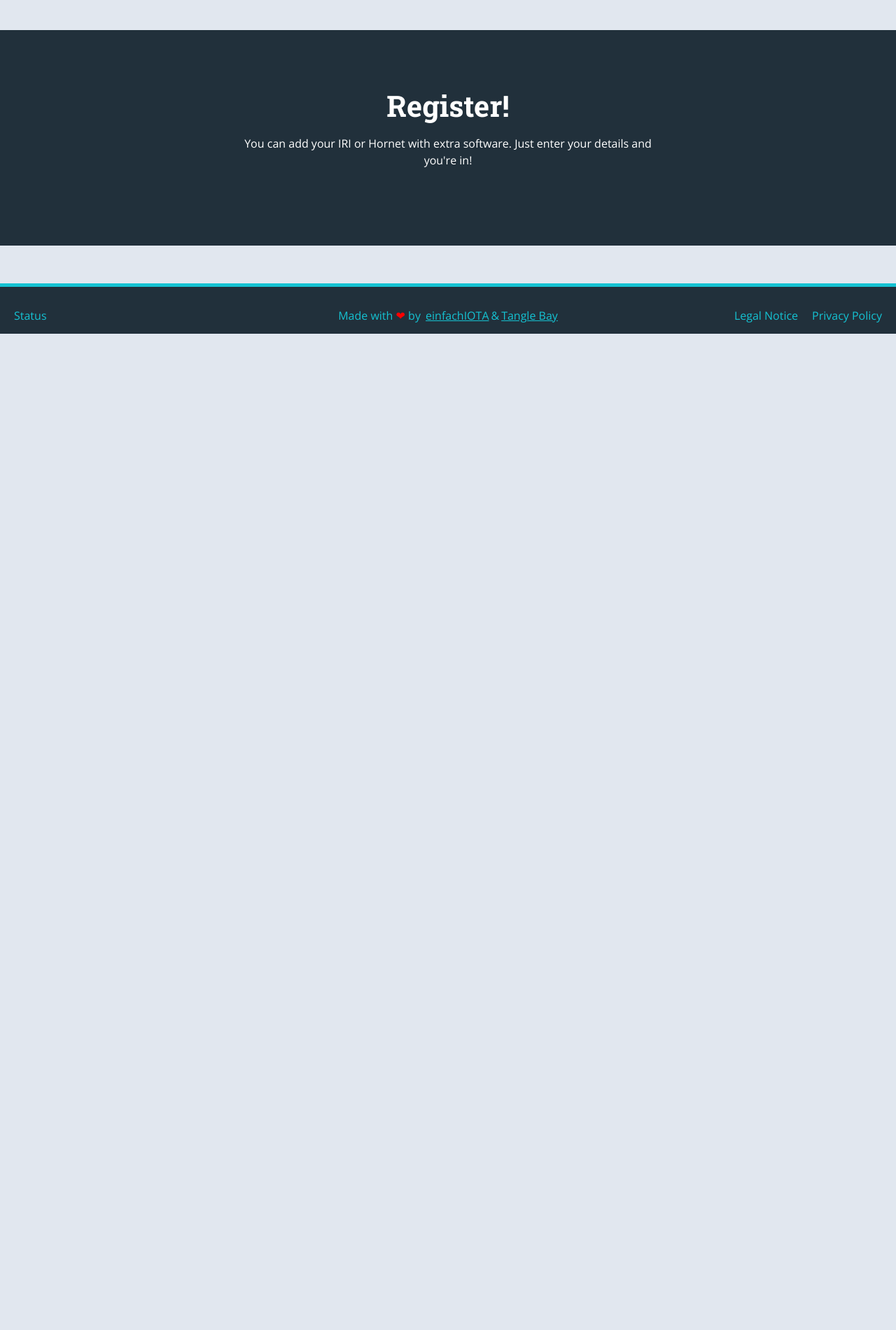
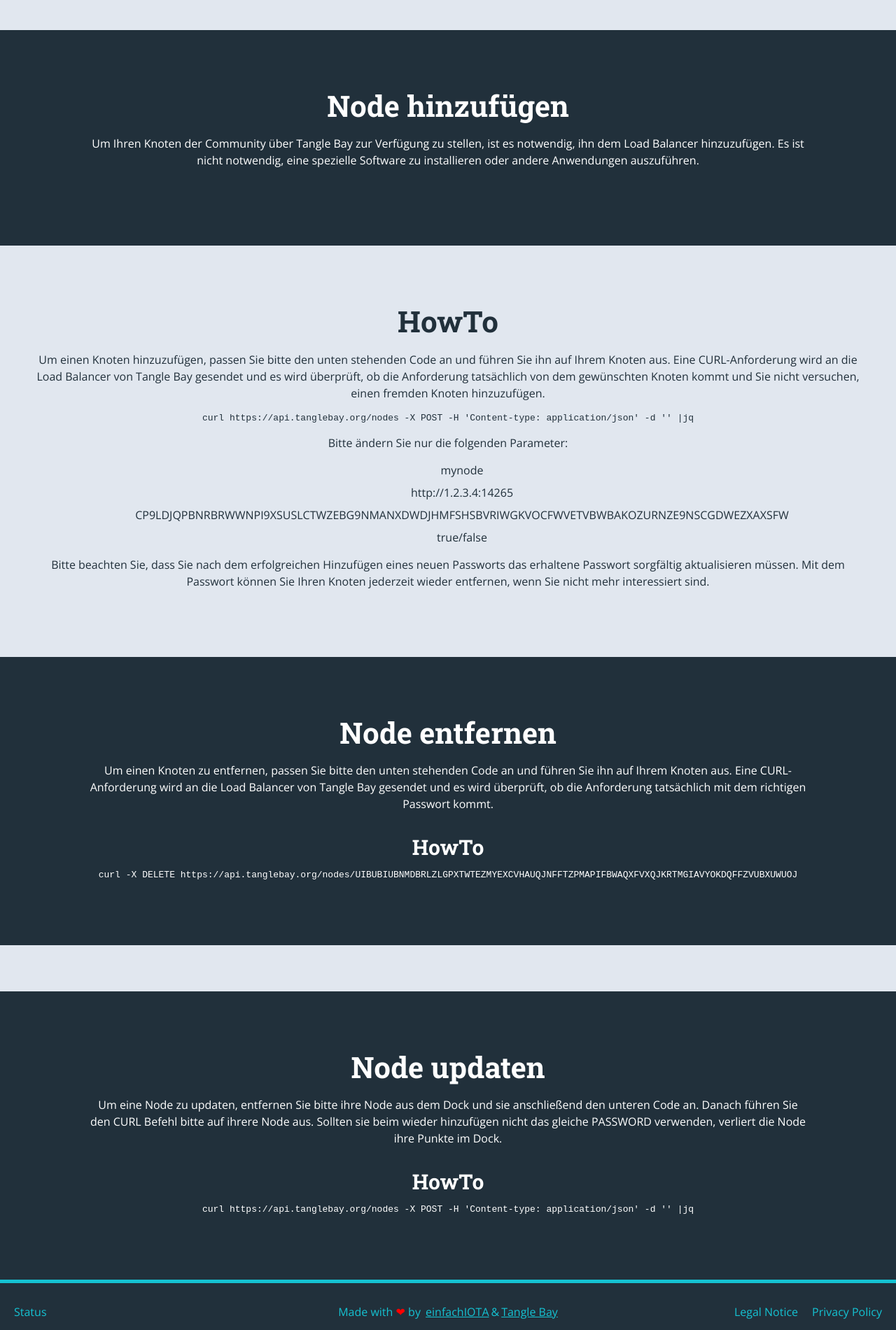
Before and after one commit to einfachiota/pool.einfachiota.de, a Vue app: page /register in a window 1280 px wide. Shown: the part 325-2226 px from the top of the page at 70% size. Before the commit the page ends 802 px from the top, so only its background shows below. Built offline with nearby package versions, Linux system fonts and the light colour scheme; what vue-clipboard2, vue-particles would draw is missing.

Commit message:
add register text

```diff
--- a/src/components/NavBar.vue
+++ b/src/components/NavBar.vue
@@ -34,7 +34,7 @@ NavBar<template>
       <router-link v-on:click.native="navStateOpen = false" to="/" class="nav-item" active-class="active">
         <span >Home</span>
       </router-link>
-      <router-link v-on:click.native="navStateOpen = false" to="/manage" class="nav-item" active-class="active">
+      <router-link v-on:click.native="navStateOpen = false" to="/register" class="nav-item" active-class="active">
       <span ><i18n path="nav_register"></i18n></span>
       </router-link>
     </div>
--- a/src/views/Register.vue
+++ b/src/views/Register.vue
@@ -6,30 +6,92 @@
     </div>
 
     <div class="section section-background">
-      <div class="container">
-        <h2>Register!</h2>
-        <p>You can add your IRI or Hornet with extra software. Just enter your details and you're in!</p>
+      <div class="container howto">
+        <h2>
+          <i18n path="node_register.title"></i18n>
+        </h2>
+        <p class="text">
+          <i18n path="node_register.description"></i18n>
+        </p>
+      </div>
+    </div>
+    <div class="section">
+      <div class="container howto">
+        <h2>HowTo</h2>
+        <p>
+          <i18n path="node_register.howto1"></i18n>
+        </p>
+        <pre><i18n path="node_register.code1"></i18n></pre>
+        <p>
+          <i18n path="node_register.howto2"></i18n>
+        </p>
+        <ul class="change-list">
+          <li>mynode</li>
+          <li>http://1.2.3.4:14265</li>
+          <li>CP9LDJQPBNRBRWWNPI9XSUSLCTWZEBG9NMANXDWDJHMFSHSBVRIWGKVOCFWVETVBWBAKOZURNZE9NSCGDWEZXAXSFW</li>
+          <li>true/false</li>
+        </ul>
+        <p>
+          <i18n path="node_register.attention"></i18n>
+        </p>
+      </div>
+    </div>
+    <div class="section section-background">
+      <div class="container howto">
+        <h2>
+          <i18n path="node_delete.title"></i18n>
+        </h2>
+        <p class="text">
+          <i18n path="node_delete.description"></i18n>
+        </p>
+
+        <h3>HowTo</h3>
+
+        <pre><i18n path="node_delete.code"></i18n></pre>
+      </div>
+    </div>
+    <br>
+    <br>
+    <br>
+    <div class="section section-background">
+      <div class="container howto">
+        <h2>
+          <i18n path="node_update.title"></i18n>
+        </h2>
+        <p class="text">
+          <i18n path="node_update.description"></i18n>
+        </p>
+        <h3>HowTo</h3>
+
+        <pre><i18n path="node_update.code"></i18n></pre>
       </div>
     </div>
   </div>
 </template>
 
 <script>
-
 export default {
-  name: "Home",
-  components: { },
+  name: "Register",
+  components: {},
   data() {
     return {
-        data: null
+      data: null
     };
   },
-  methods: {
-
-  }
+  methods: {}
 };
 </script>
 
 <style lang="scss">
-
+.section-background {
+  p {
+    max-width: 1024px;
+  }
+}
+.change-list {
+  list-style: none;
+  li {
+    margin: 10px 0;
+  }
+}
 </style>
```
Also changed, not shown: src/plugins/i18n.js.
